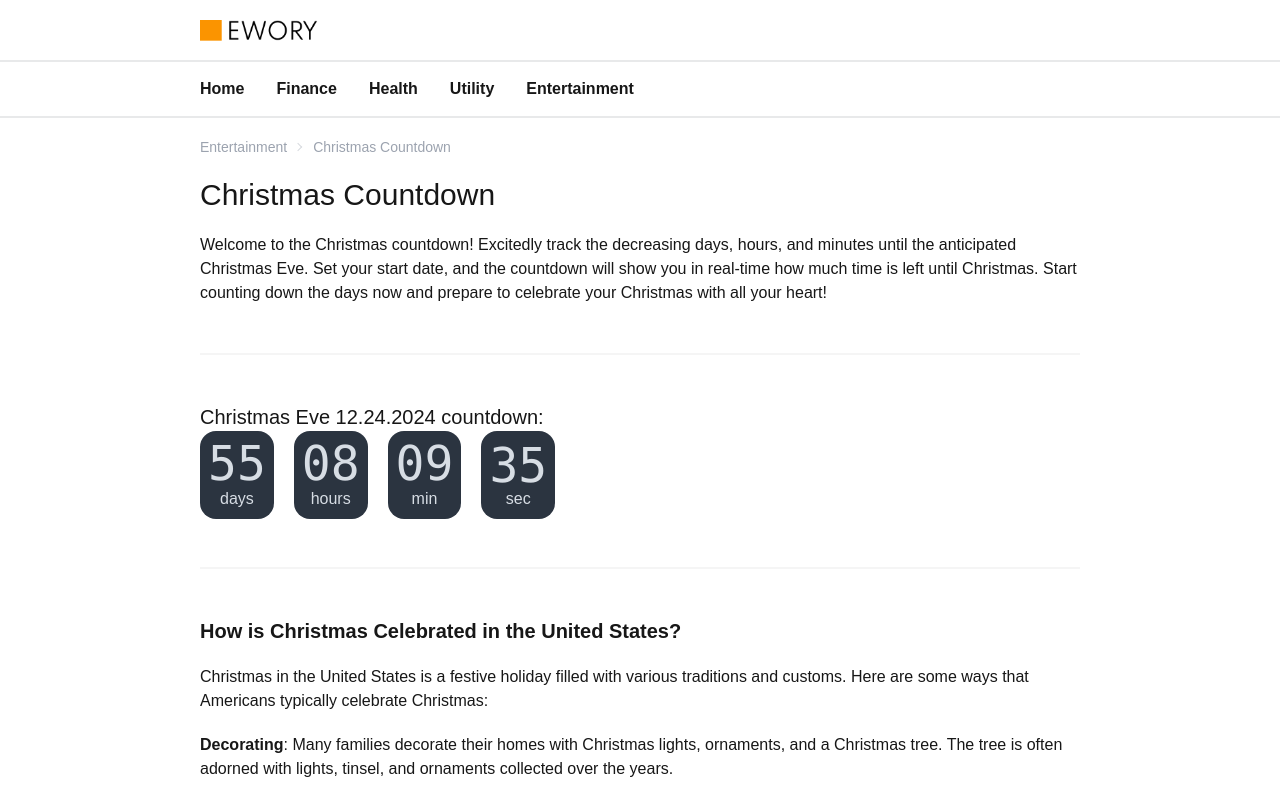
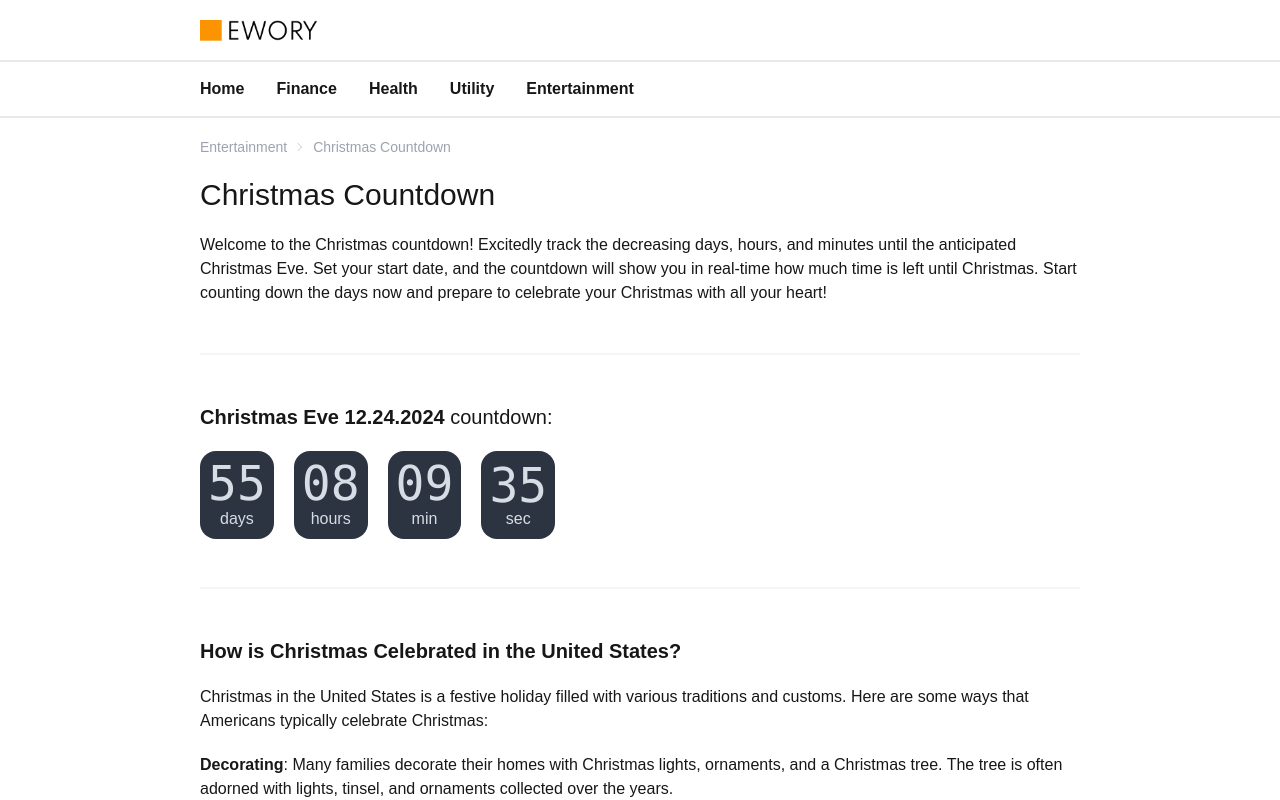
Before and after one commit to jexniemi/evory, a Next.js app: page /app/christmas-countdown in a window 1280 px wide. Shown: the top 800 px of the page. Built offline with nearby package versions, Linux system fonts and the light colour scheme; a web font is replaced by a local one.

Commit message:
Better countdown

```diff
--- a/src/components/Countdown/index.tsx
+++ b/src/components/Countdown/index.tsx
@@ -33,11 +33,13 @@ const Countdown: React.FC<CountdownProps> = ({
     <div>
       <div>
         <h2 className="text-xl">
-          {targetDateName}{" "}
-          {target.toLocaleDateString().replace("/", ".").replace("/", ".")}{" "}
+          <b>
+            {targetDateName}{" "}
+            {target.toLocaleDateString().replace("/", ".").replace("/", ".")}{" "}
+          </b>
           countdown:
         </h2>
-        <div className="grid grid-flow-col gap-5 text-center auto-cols-max">
+        <div className="grid grid-flow-col gap-5 text-center auto-cols-max mt-5">
           <div className="flex flex-col p-2 bg-neutral rounded-box text-neutral-content">
             <span className="countdown font-mono text-5xl">
               <span style={{ "--value": days }}></span>
```
